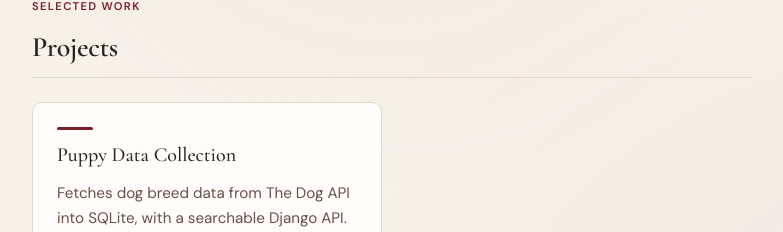
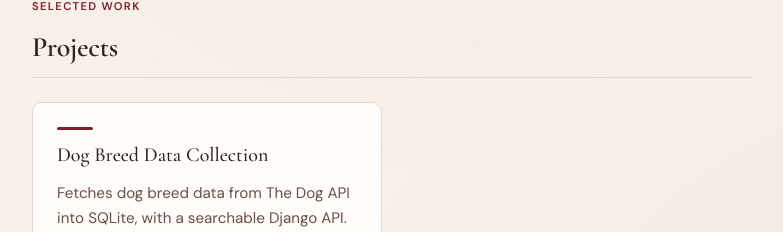
Before and after one commit to Jessbess228/Website, a React (Vite) app: page / in a window 1280 px wide. Shown: the part 1235-1467 px from the top of the page, without its empty margins (248-1031 px from the left). Built offline with nearby package versions, Linux system fonts and the light colour scheme.

Commit message:
Revised Project Title

```diff
--- a/src/data/projects.ts
+++ b/src/data/projects.ts
@@ -9,7 +9,7 @@ export type Project = {
 export const projects: Project[] = [
   {
     slug: 'puppies',
-    title: 'Puppy Data Collection',
+    title: 'Dog Breed Data Collection',
     summary:
       'Fetches dog breed data from The Dog API into SQLite, with a searchable Django API.',
     stack: ['Python', 'Django', 'SQLite', 'REST API'],
```
